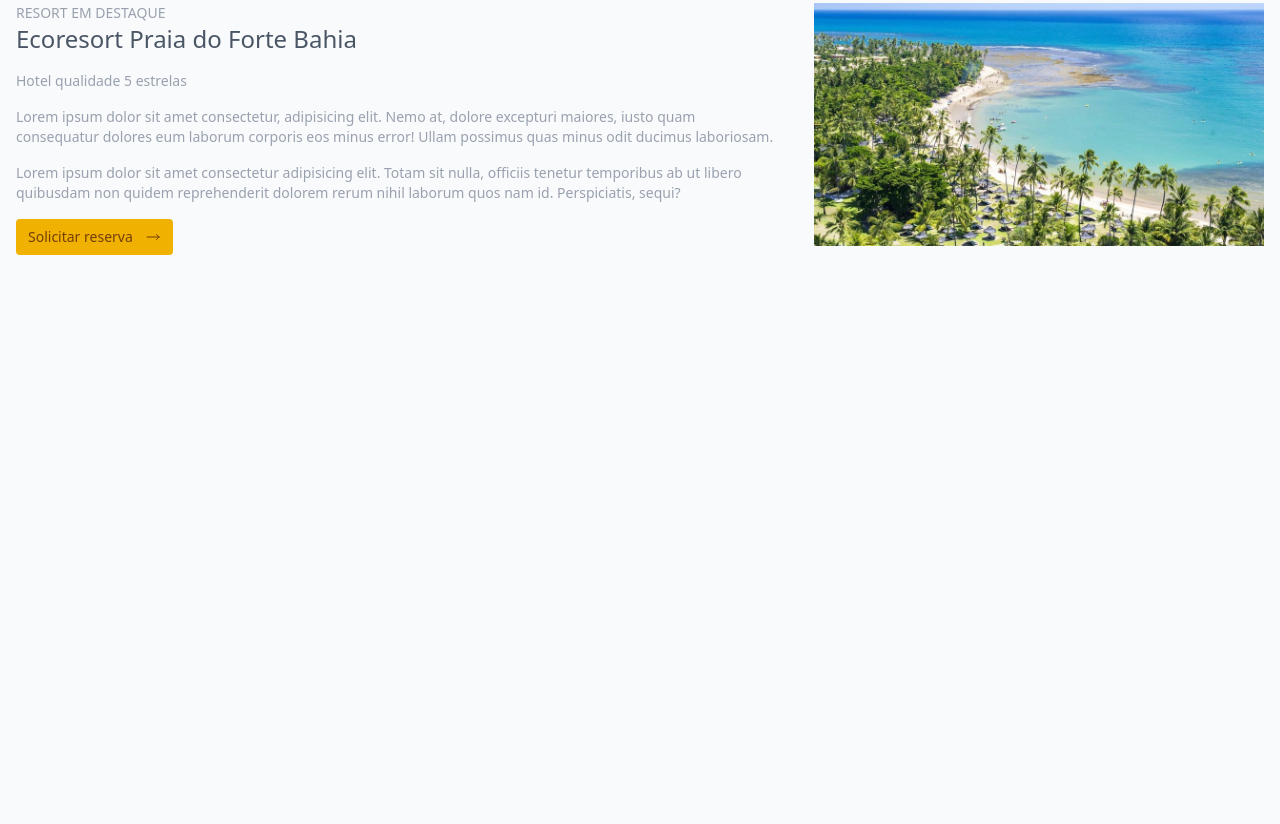
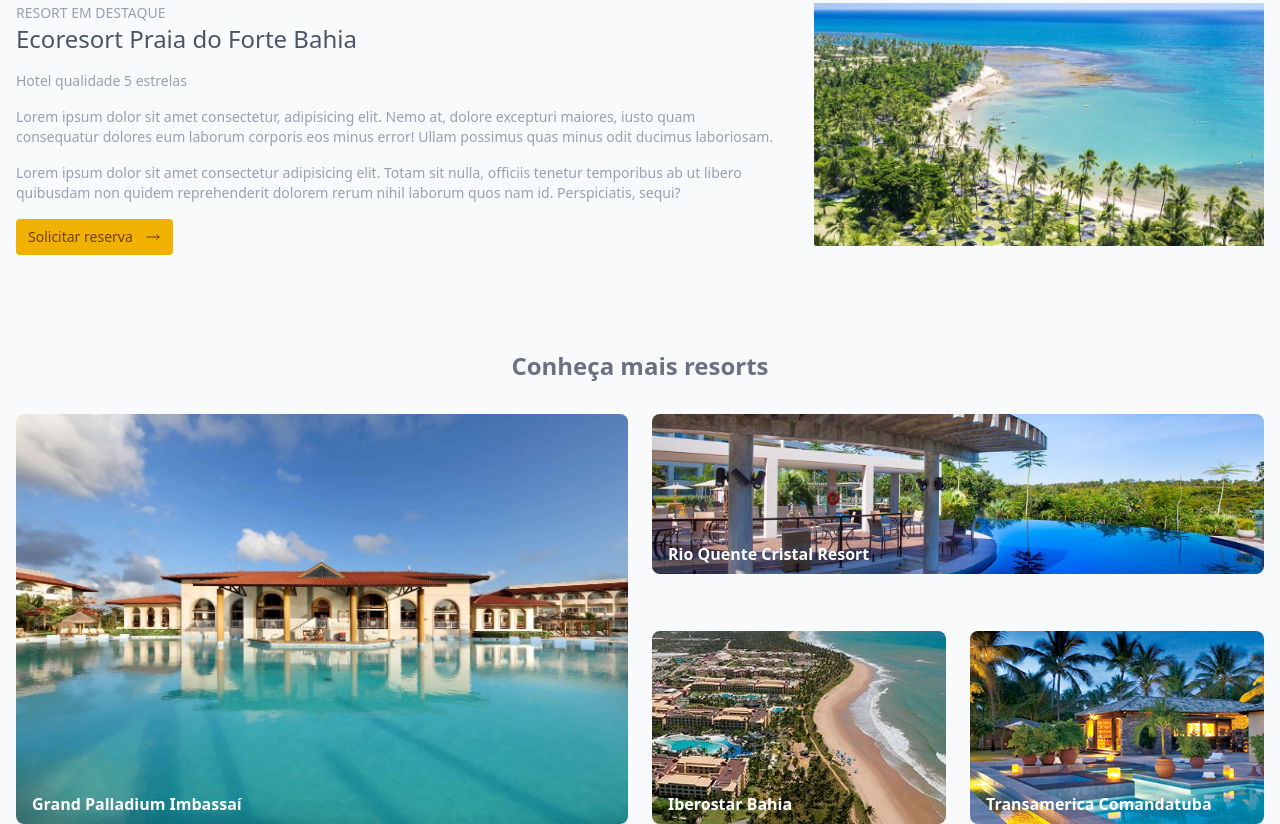
Before and after one commit to JoaoFonseca4/Pagina-Tailwind, a plain HTML site: page index.html in a window 1280 px wide. Shown: the part 583-1407 px from the top of the page. Before the commit the page ends 878 px from the top, so only its background shows below. Drawn offline with nearby package versions, Linux system fonts and the light colour scheme.

Commit message:
Salvando

```diff
--- a/index.html
+++ b/index.html
@@ -79,14 +79,48 @@
                     </div>
                 </div>
 
-                <div class="flex-shrink-0 ml-auto">
+                <div class="flex-shrink-0 ml-auto mb-8">
                     <img src="imgs/hotel-ft-1.jpg" alt="" width="450px">
                 </div>
             </div>
 
         </div>
     </div>
+<!--Fim do Destaque-->
 
+    <div class="mt-8">
+        <div class="container mx-auto px-4">
+             <h3 class="text-2xl text-gray-500 font-semibold text-center mb-8">Conheça mais resorts</h3>
+
+            <div class="grid grid-cols-4 grid-rows-2 gap-6">
+                <div class="relative col-span-2 row-span-2 rounded-lg overflow-hidden">
+                    <div class="absolute bottom-0 pl-4 pb-2 text-white font-bold ">
+                       Grand Palladium Imbassaí
+                    </div>
+                    <img src="imgs/Grand Palladium Imbassaí.jpg" class="w-full h-full object-cover" alt="">
+                </div>
+                <div class="relative col-span-2 h-40 rounded-lg overflow-hidden">
+                     <div class="absolute bottom-0 pl-4 pb-2 text-white font-bold">
+                       Rio Quente Cristal Resort
+                    </div>
+                    <img src="imgs/Rio Quente Cristal Resort.jpg" class="w-full h-full object-cover" alt="">
+                </div>
+                <div class=" relative rounded-lg overflow-hidden">
+                     <div class="absolute bottom-0 pl-4 pb-2 text-white font-bold ">
+                        Iberostar Bahia
+                    </div>
+                    <img src="imgs/Iberostar Bahia-2.jpg" class="w-full h-full object-cover" alt="">
+                </div>
+                <div class=" relative rounded-lg overflow-hidden">
+                     <div class="absolute bottom-0 pl-4 pb-2 text-white font-bold">
+                        Transamerica Comandatuba
+                    </div>
+                    <img src="imgs/Transamerica Comandatuba.jpg" class="w-full h-full object-cover" alt="">
+                </div>
+            </div>
+
+        </div>
+    </div>
 
   </body>
 </html>
```
Also changed, not shown: imgs/Grand Palladium Imbassaí.jpg (added), imgs/Iberostar Bahia-2.jpg (added), imgs/Iberostar Bahia.jpg (added), imgs/Iberostar Praia do Forte.jpg (added), imgs/Rio Quente Cristal Resort.jpg (added), imgs/Transamerica Comandatuba.jpg (added), imgs/piscina-infantil-salinas-maragogi.jpg (added), imgs/salinas-maragogi.jpg (added), imgs/sombra-10.png (added).
